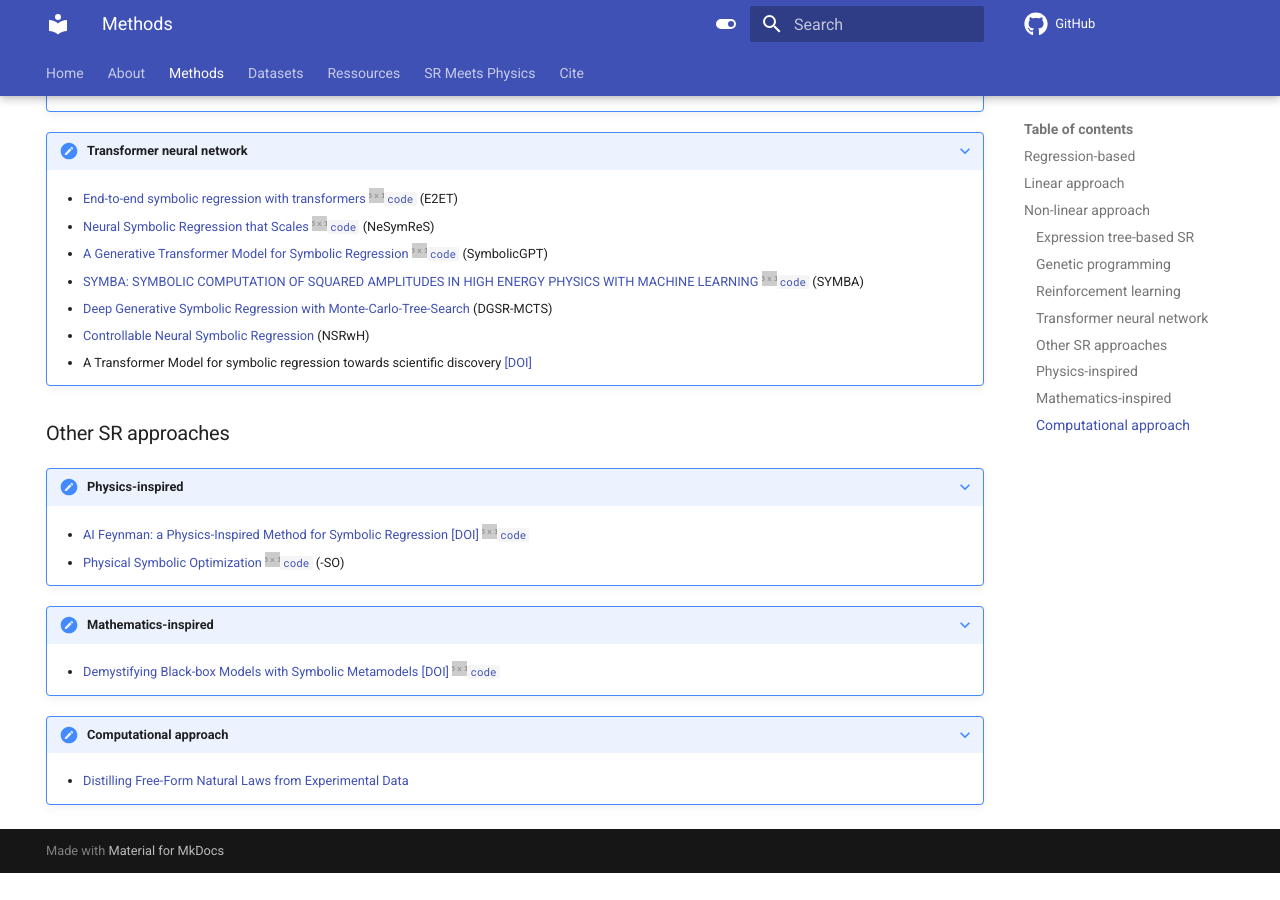
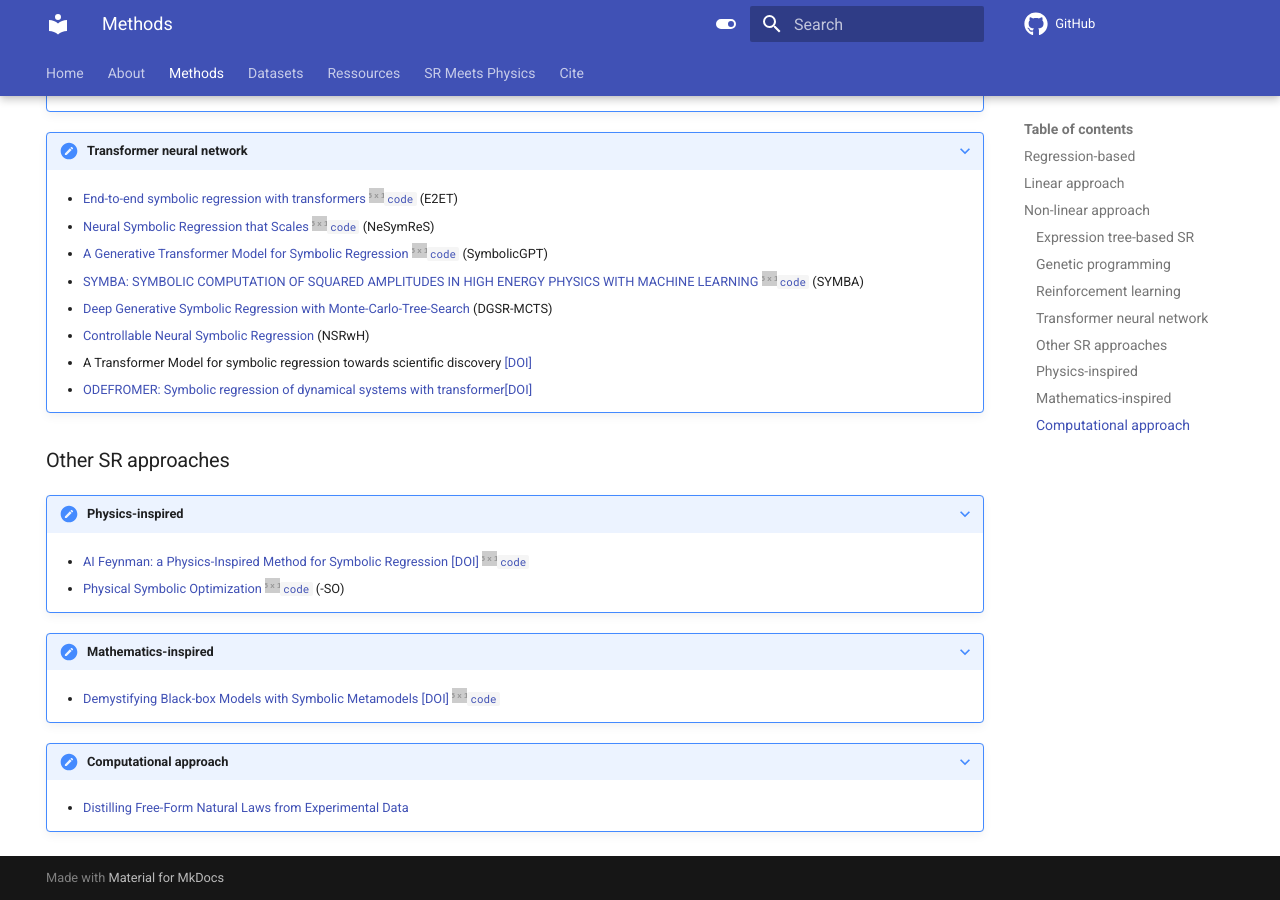
Before and after one commit to nmakke/SR-LivingReview, an MkDocs documentation site: the page built from docs/methods.md, in a window 1280 px wide and 900 px high, scrolled down 1163 px. Built offline with MkDocs 1.6.1 and Material for MkDocs 9.7.7, drawn with Linux system fonts in a browser that asks for light colours; formulas are drawn with MathJax 3; comment, search, counter and statistics services are not loaded; before the commit the page ends 2036 px from its top, so only the background shows below that.

Commit message:
Update methods.md

```diff
--- a/docs/methods.md
+++ b/docs/methods.md
@@ -83,6 +83,7 @@ SR methods are listed for each category.
     * [Deep Generative Symbolic Regression with Monte-Carlo-Tree-Search](https://arxiv.org/pdf/2302.11223.pdf) (DGSR-MCTS)
     * [Controllable Neural Symbolic Regression](https://arxiv.org/pdf/2304.10336v1.pdf) (NSRwH)
     * A Transformer Model for symbolic regression towards scientific discovery [[DOI]](https://openreview.net/pdf?id=AIfqWNHKjo)
+    * [ODEFROMER: Symbolic regression of dynamical systems with transformer](https://arxiv.org/pdf/2310.05573.pdf)[[DOI]](https://openreview.net/pdf?id=TzoHLiGVMo)
 
 
 ### Other SR approaches
```
